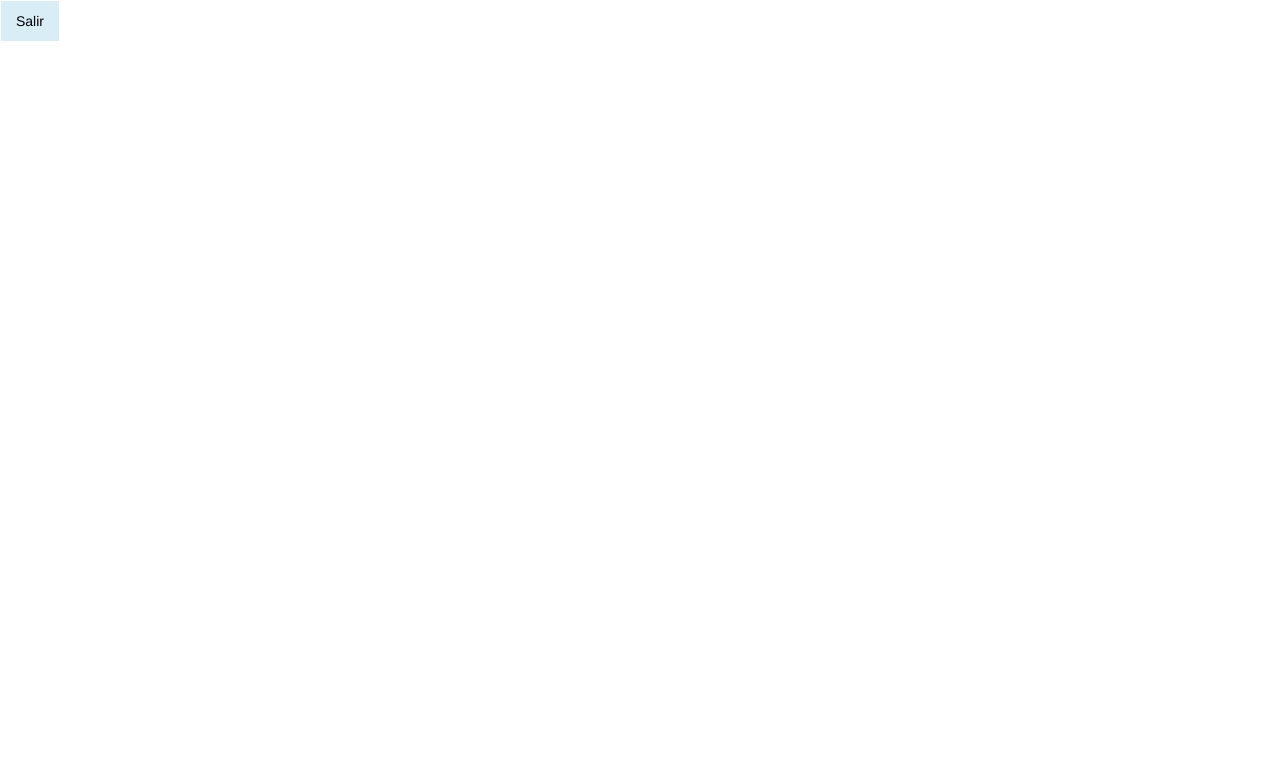
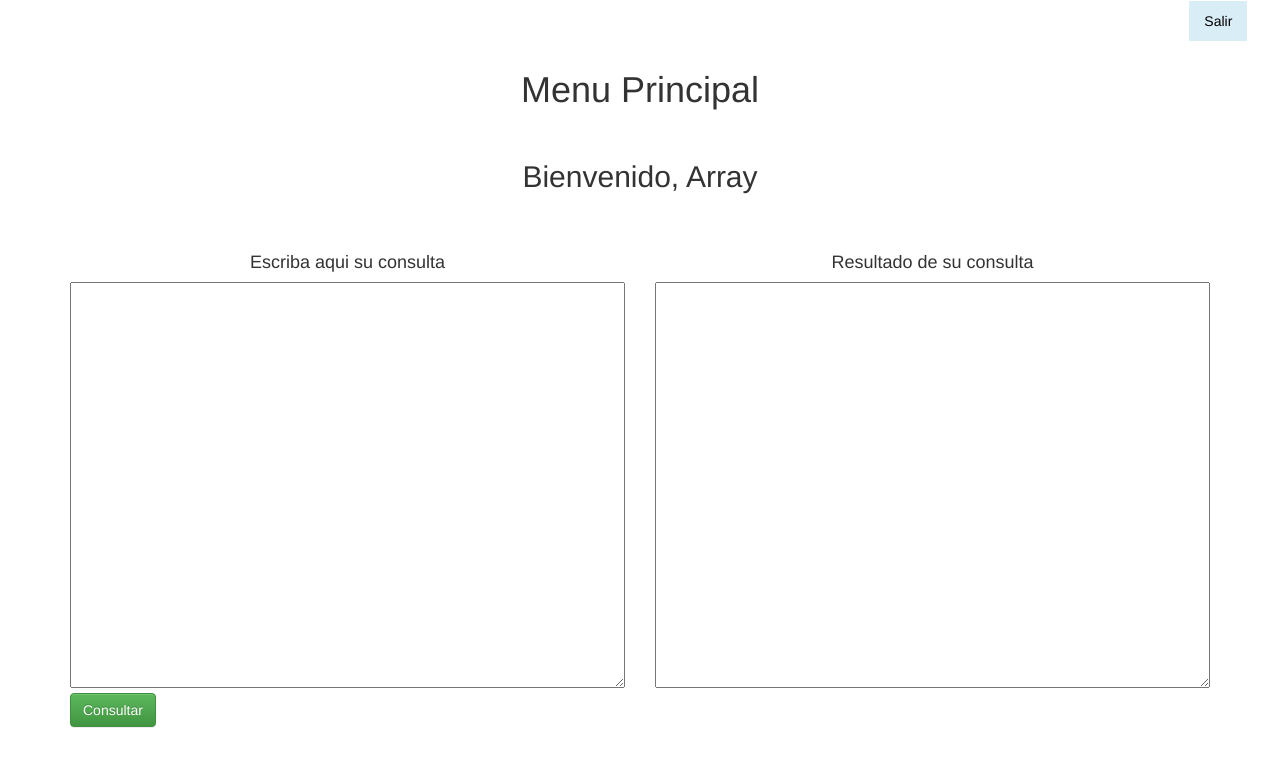
Before and after one commit to pilarfm/TPFinalBD2, a PHP site: page /principal.php in a window 1280 px wide. Before the commit the part shown is almost empty. Shown: the top 767 px of the page. Run offline with PHP 8.4, Linux system fonts and the light colour scheme; a user stored in the database is signed in.

Commit message:
agregando contenido a la pagina principal

```diff
--- a/navegador.php
+++ b/navegador.php
@@ -1,6 +1,8 @@
 	<?php
  include "estilos.php";
 ?>
+<div class="col-md-11"></div>
+<div class="col-md-1">
 <nav class="navbar navbar-dark
 			">
 <ul class="nav nav-pills">
@@ -10,3 +12,4 @@
   </li>
 </ul>
 	</nav>
+</div>
--- a/principal.php
+++ b/principal.php
@@ -5,6 +5,7 @@ include "conexion.php";
 <!doctype html>
 <html>
 <head>
+
 <meta charset="utf-8">
 <title>Menu Principal</title>
 	<?php
@@ -23,5 +24,26 @@ include "conexion.php";
 	<?php }}
  include "navegador.php";
 ?>
+<div class="container">
+
+	<div class="row">
+		<h1 class="text-center">Menu Principal</h1>
+		<br>
+		<h2 class="text-center">Bienvenido, <?php echo $_SESSION['usuario']; ?> </h2>
+	</div>
+	<br><br>
+	<div class="row">
+		<div class="col-md-6">
+			<h4 class="text-center">Escriba aqui su consulta</h4>
+			<textarea rows="20"  style="min-width: 100%"></textarea>
+			<button type="submit" class="btn btn-success">Consultar</button>
+		</div>
+
+		<div class="col-md-6">
+			<h4 class="text-center">Resultado de su consulta</h4>
+			<textarea  rows="20"  style="min-width: 100%"></textarea>
+		</div>
+	</div>
+</div>
 </body>
 </html>
```
Also changed, not shown: estilos.css (line endings or trailing spaces).
